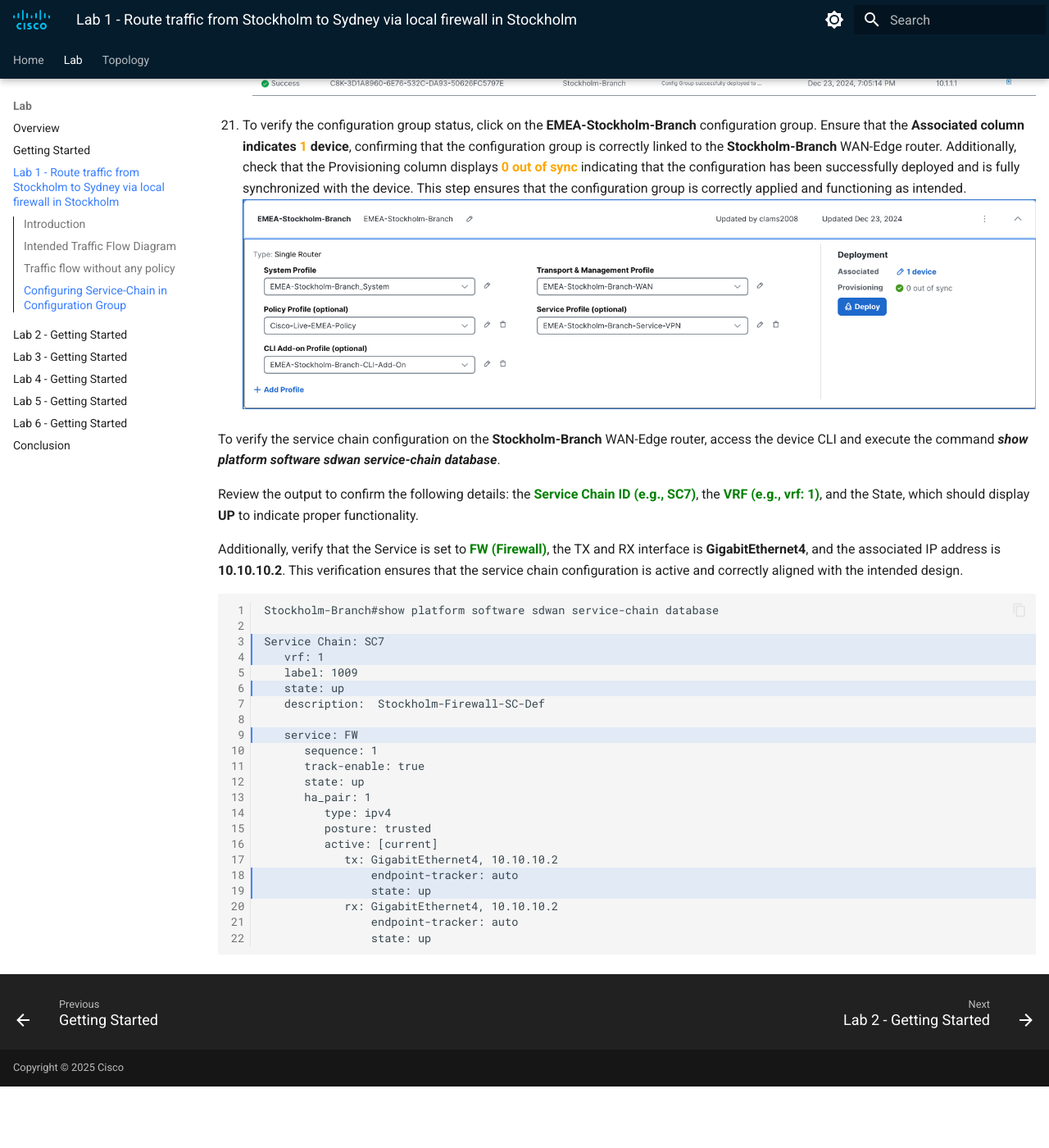
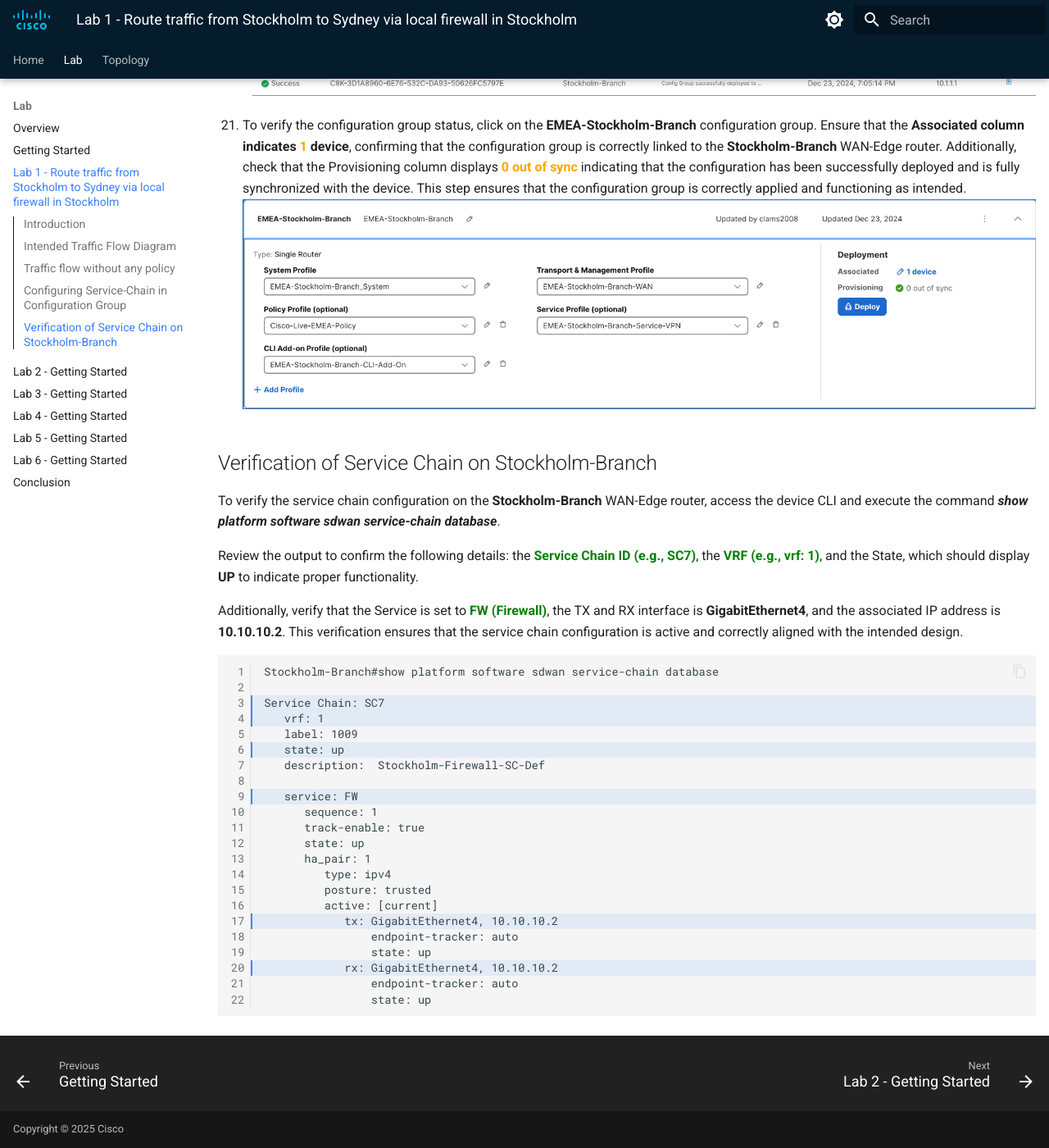
Before and after one commit to ciscodocs/ltrent-2008-clemea25, an MkDocs documentation site: the page built from docs/lab1_getting_started.md, in a window 1280 px wide and 1400 px high, scrolled down 11712 px. Shown: the whole window at 82% size. Built offline with MkDocs 1.6.1 and Material for MkDocs 9.7.7, drawn with Linux system fonts in a browser that asks for light colours; before the commit the page ends 13037 px from its top, so only the background shows below that.

Commit message:
Scenario-1 guide

````diff
--- a/docs/lab1_getting_started.md
+++ b/docs/lab1_getting_started.md
@@ -140,13 +140,15 @@ Next, we will configure a service chain within the service-profile parcel in the
 21. To verify the configuration group status, click on the **EMEA-Stockholm-Branch** configuration group. Ensure that the **Associated column indicates <font color="orange">1</font> device**, confirming that the configuration group is correctly linked to the **Stockholm-Branch** WAN-Edge router. Additionally, check that the Provisioning column displays **<font color="orange">0 out of sync</font>** indicating that the configuration has been successfully deployed and is fully synchronized with the device. This step ensures that the configuration group is correctly applied and functioning as intended.
     ![Device is sync.](./assets/S-1-figure-22.png){ .off-glb }
 
+## Verification of Service Chain on Stockholm-Branch
+
 To verify the service chain configuration on the **Stockholm-Branch** WAN-Edge router, access the device CLI and execute the command ***show platform software sdwan service-chain database***.
 
 Review the output to confirm the following details: the **<font color="green">Service Chain ID (e.g., SC7)</font>**, the **<font color="green">VRF (e.g., vrf: 1)</font>**, and the State, which should display **UP** to indicate proper functionality.
 
 Additionally, verify that the Service is set to **<font color="green">FW (Firewall)</font>**, the TX and RX interface is **GigabitEthernet4**, and the associated IP address is **10.10.10.2**. This verification ensures that the service chain configuration is active and correctly aligned with the intended design.
 
-```{ .ios, .no-copy, linenums="1", hl_lines="3 4 6 9 18 19" }
+```{ .ios, .no-copy, linenums="1", hl_lines="3 4 6 9 17 20" }
 Stockholm-Branch#show platform software sdwan service-chain database
 
 Service Chain: SC7
````
